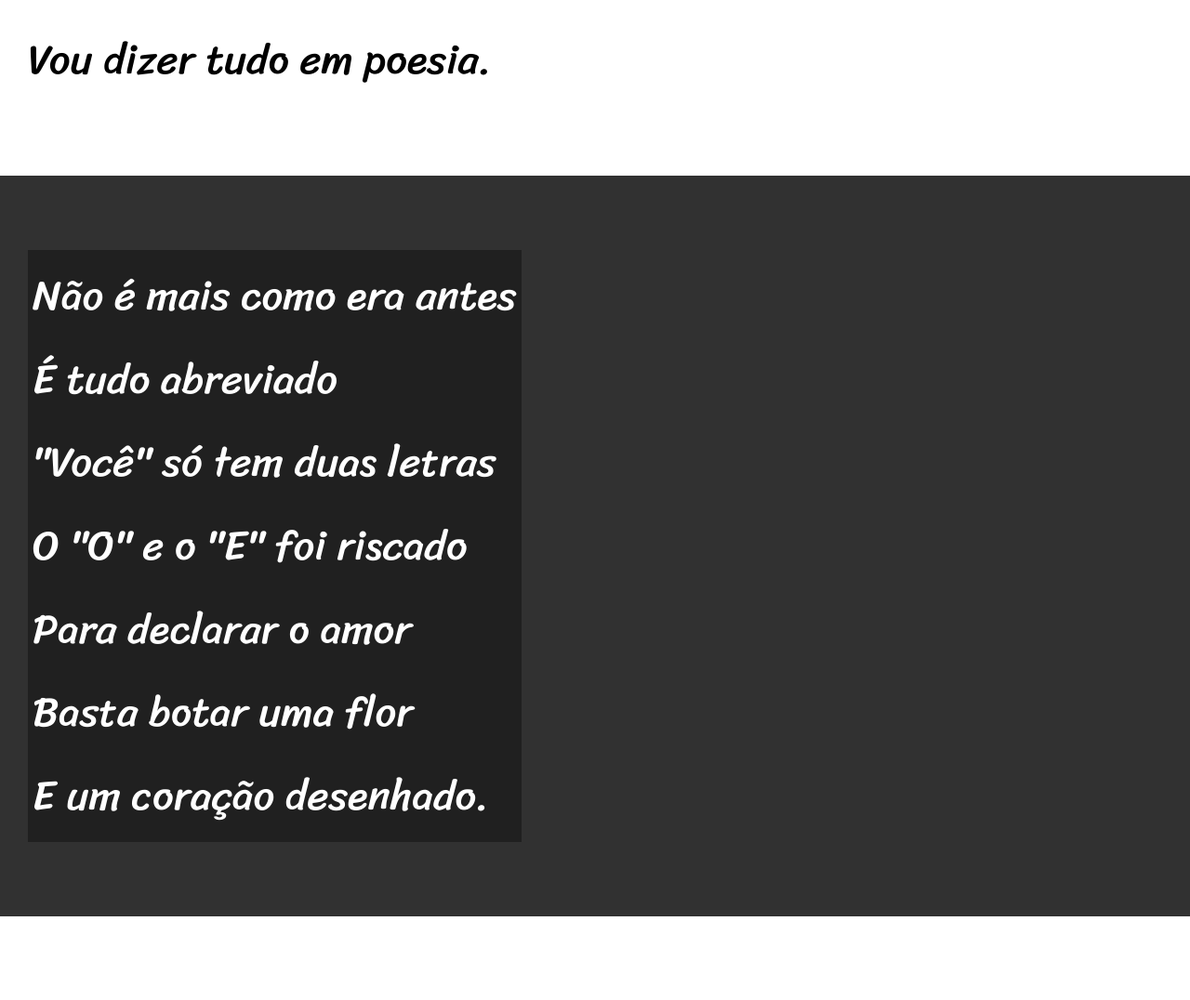
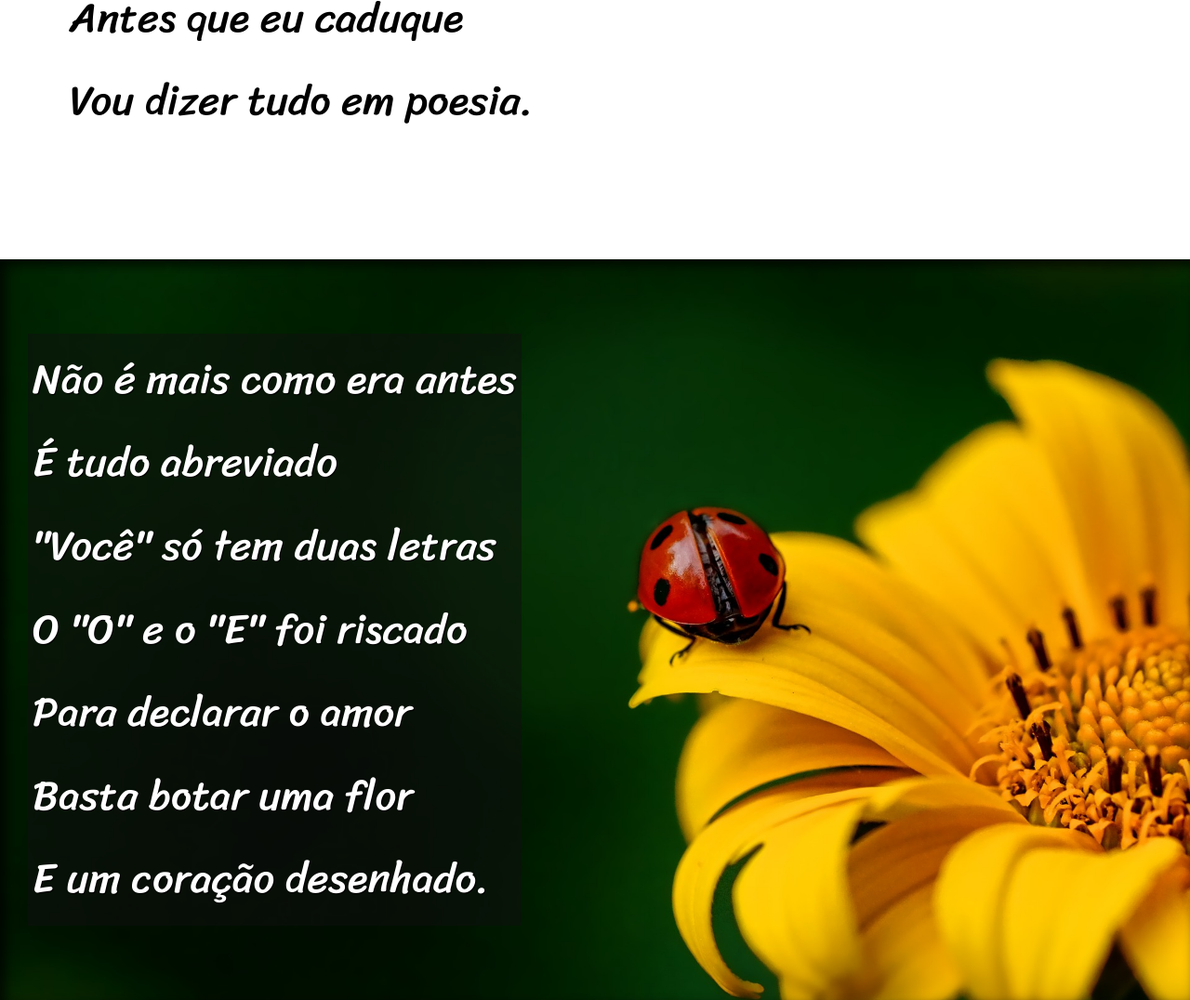
Before and after one commit to tiagomeiracodes/html-css, a plain HTML site: page desafios/desafio012-site/index.html in a window 1280 px wide. Shown: the part 858-1934 px from the top of the page at 93% size. Drawn offline with Linux system fonts and the light colour scheme.

Commit message:
atualização do efeito paralax

```diff
--- a/desafios/desafio012-site/style.css
+++ b/desafios/desafio012-site/estilo/style.css
@@ -54,6 +54,10 @@ section {
     font-size: 3.5vw;
 }
 
+section > p {
+    padding: 1em;
+}
+
 section.normal {
     background-color: white;
     color: black;
@@ -62,6 +66,24 @@ section.normal {
 section.imagem {
     background-color: rgb(49, 49, 49);
     color: white;
+    box-shadow: inset 6px 6px 13px 0px rgba(0, 0, 0, 0.76);
+    background-size: cover;
+    background-attachment: fixed;
+}
+
+section.imagem > p {
+    text-shadow: 1px 1px black;
+}
+
+section#img01 {
+    background-image: url(../imagens/background001.jpg);
+    background-position: right center;
+}
+
+section#img02 {
+    background-image: url(../imagens/background002.jpg);
+    background-position: right center;
+
 }
 
 section.imagem > p {
--- a/desafios/desafio012-site/index.html
+++ b/desafios/desafio012-site/index.html
@@ -4,7 +4,7 @@
     <meta charset="UTF-8">
     <meta name="viewport" content="width=device-width, initial-scale=1.0">
     <title>Cordel Moderno</title>
-    <link rel="stylesheet" href="style.css">
+    <link rel="stylesheet" href="estilo/style.css">
 </head>
 <body>
     <header>
@@ -24,7 +24,7 @@
         </p>
     </section>
 
-    <section class="imagem">
+    <section class="imagem" id="img01">
         <p>
             Não é mais como era antes <br>
             É tudo abreviado <br>
@@ -58,7 +58,7 @@
         </p>
     </section>
 
-    <section class="imagem">
+    <section class="imagem" id="img02">
         <p>
             Tenho saudade das cartas <br>
             Escritas com a própria mão <br>
```
